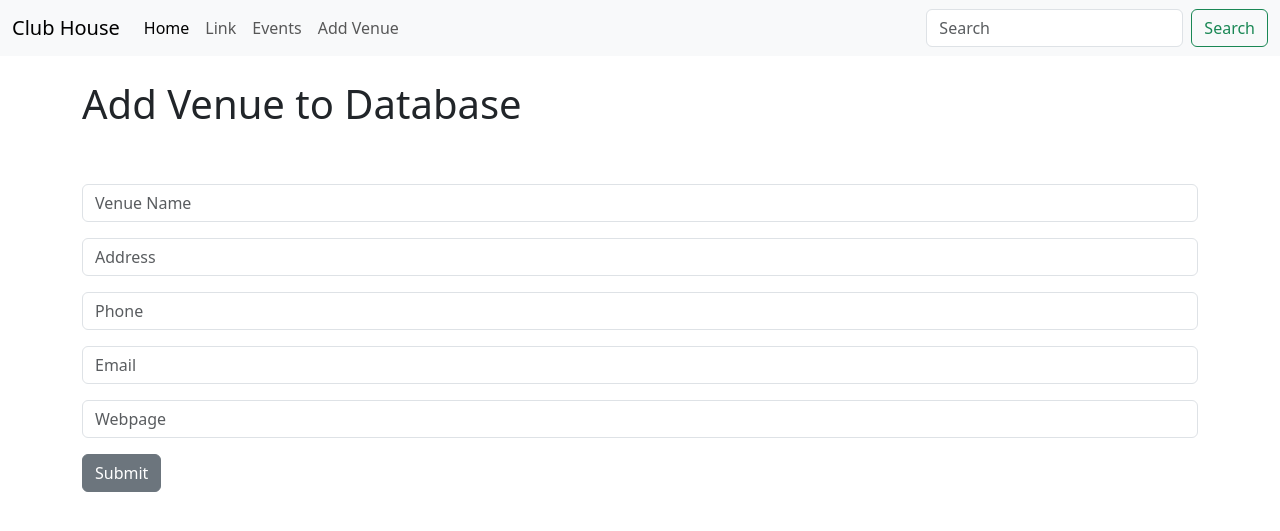
After one commit to RomanNaumenko/club_house_project, a Django app: page /home/add_venue/ in a window 1280 px wide. The commit adds this page. Shown: the top 531 px of the page. Run offline with Django 4.2, Linux system fonts and the light colour scheme.

Commit message:
Upgrade admin panel. Add 'add_venue' functionality with appropriate front-end.

```diff
--- /dev/null
+++ b/event/forms.py
@@ -0,0 +1,23 @@
+from django import forms
+from django.forms import ModelForm
+from .models import Venue, ClubUser, Event
+
+
+class VenueForm(ModelForm):
+    class Meta:
+        model = Venue
+        fields = ('name', 'address', 'phone', 'email', 'web')
+        labels = {
+            'name': '',
+            'address': '',
+            'phone': '',
+            'email': '',
+            'web': '',
+        }
+        widgets = {
+            'name': forms.TextInput(attrs={'class': 'form-control', 'placeholder': 'Venue Name'}),
+            'address': forms.TextInput(attrs={'class': 'form-control',  'placeholder': 'Address'}),
+            'phone': forms.TextInput(attrs={'class': 'form-control', 'placeholder': 'Phone'}),
+            'email': forms.EmailInput(attrs={'class': 'form-control', 'placeholder': 'Email'}),
+            'web': forms.TextInput(attrs={'class': 'form-control', 'placeholder': 'Webpage'})
+        }
--- a/event/models.py
+++ b/event/models.py
@@ -1,7 +1,8 @@
 from django.db import models
+from django.contrib.auth.models import User
 
 
-class User(models.Model):
+class ClubUser(models.Model):
     first_name = models.CharField('User name', max_length=100)
     last_name = models.CharField('User second name', max_length=100)
     email = models.EmailField('Email of the User')
@@ -15,9 +16,9 @@ class Venue(models.Model):
     name = models.CharField('Venue Name', max_length=220)
     address = models.CharField(max_length=300)
     postal_code = models.CharField('Postal Code', max_length=10)
-    email = models.EmailField('Email of the venue')
-    phone = models.CharField('Contacts number', max_length=12)
-    web = models.URLField('Web page')
+    email = models.EmailField('Email of the venue', blank=True)
+    phone = models.CharField('Contacts number', max_length=12, blank=True)
+    web = models.URLField('Web page', blank=True)
 
     def __str__(self):
         return self.name
@@ -27,9 +28,9 @@ class Event(models.Model):
     name = models.CharField('Event Name', max_length=120)
     event_date = models.DateTimeField('Event Date')
     venue = models.ForeignKey(Venue, blank=True, null=True, on_delete=models.CASCADE)
-    manager = models.CharField(max_length=120)
+    manager = models.ForeignKey(User, blank=True, null=True, on_delete=models.SET_NULL)
     desc = models.TextField(blank=True)
-    visitors = models.ManyToManyField(User, blank=True)
+    visitors = models.ManyToManyField(ClubUser, blank=True)
 
     def __str__(self):
         return self.name
--- a/event/urls.py
+++ b/event/urls.py
@@ -3,5 +3,6 @@ from . import views
 
 urlpatterns = [
     path('', views.home, name='home'),
-    path('events/', views.all_events, name='events')
+    path('events/', views.all_events, name='events'),
+    path('add_venue/', views.add_venue, name='add-venue'),
     ]
--- a/event/views.py
+++ b/event/views.py
@@ -1,6 +1,7 @@
 from django.shortcuts import render
-from .models import User, Venue, Event
-
+from .models import ClubUser, Venue, Event
+from .forms import VenueForm
+from django.http import HttpResponseRedirect
 
 # Create your views here.
 def home(request):
@@ -10,3 +11,16 @@ def home(request):
 def all_events(request):
     events = Event.objects.all()
     return render(request, 'events/events.html', {"events": events})
+
+
+def add_venue(request):
+    submitted = False
+    if request.method == "POST":
+        form = VenueForm(request.POST)
+        if form.is_valid():
+            form.save()
+            return HttpResponseRedirect('/home/add_venue?submitted=True')
+    form = VenueForm
+    if 'submitted' in request.GET:
+        submitted = True
+    return render(request, 'events/add_venue.html', {'form': form, 'submitted': submitted})
--- a/templates/base/navbar.html
+++ b/templates/base/navbar.html
@@ -17,6 +17,10 @@
           <li class="nav-item">
           <a class="nav-link" href="{% url 'events' %}">Events</a>
         </li>
+          <li class="nav-item">
+          <a class="nav-link" href="{% url 'add-venue' %}">Add Venue</a>
+        </li>
+
 
       </ul>
       <form class="d-flex" role="search">
--- /dev/null
+++ b/templates/events/add_venue.html
@@ -0,0 +1,19 @@
+{% extends 'base/base.html' %}
+<style>
+    h1 {text-align: center;}
+</style>
+{% block content %}
+    <h1>Add Venue to Database</h1>
+    <br/>
+    <br/>
+    {% if submitted %}
+        Your Venue was submitted successfully!
+    {% else %}
+        <form action="" method="POST">
+        {% csrf_token %}
+        {{ form.as_p }}
+        <input type = "submit" value = "Submit" class="btn btn-secondary">
+        </form>
+    {% endif %}
+
+{% endblock %}
```
Also changed, not shown: event/admin.py (+19 -4 lines), db.sqlite3.
